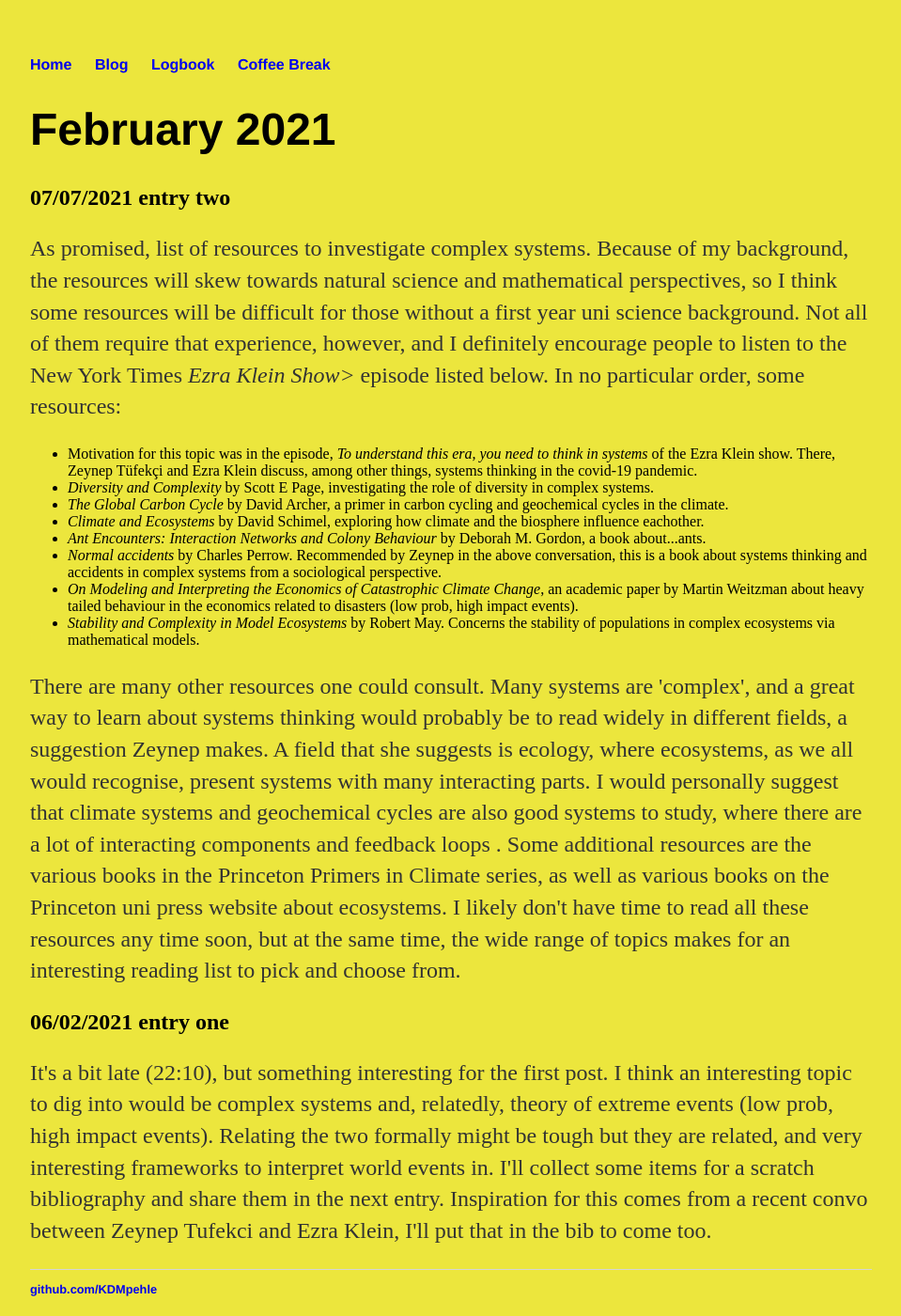
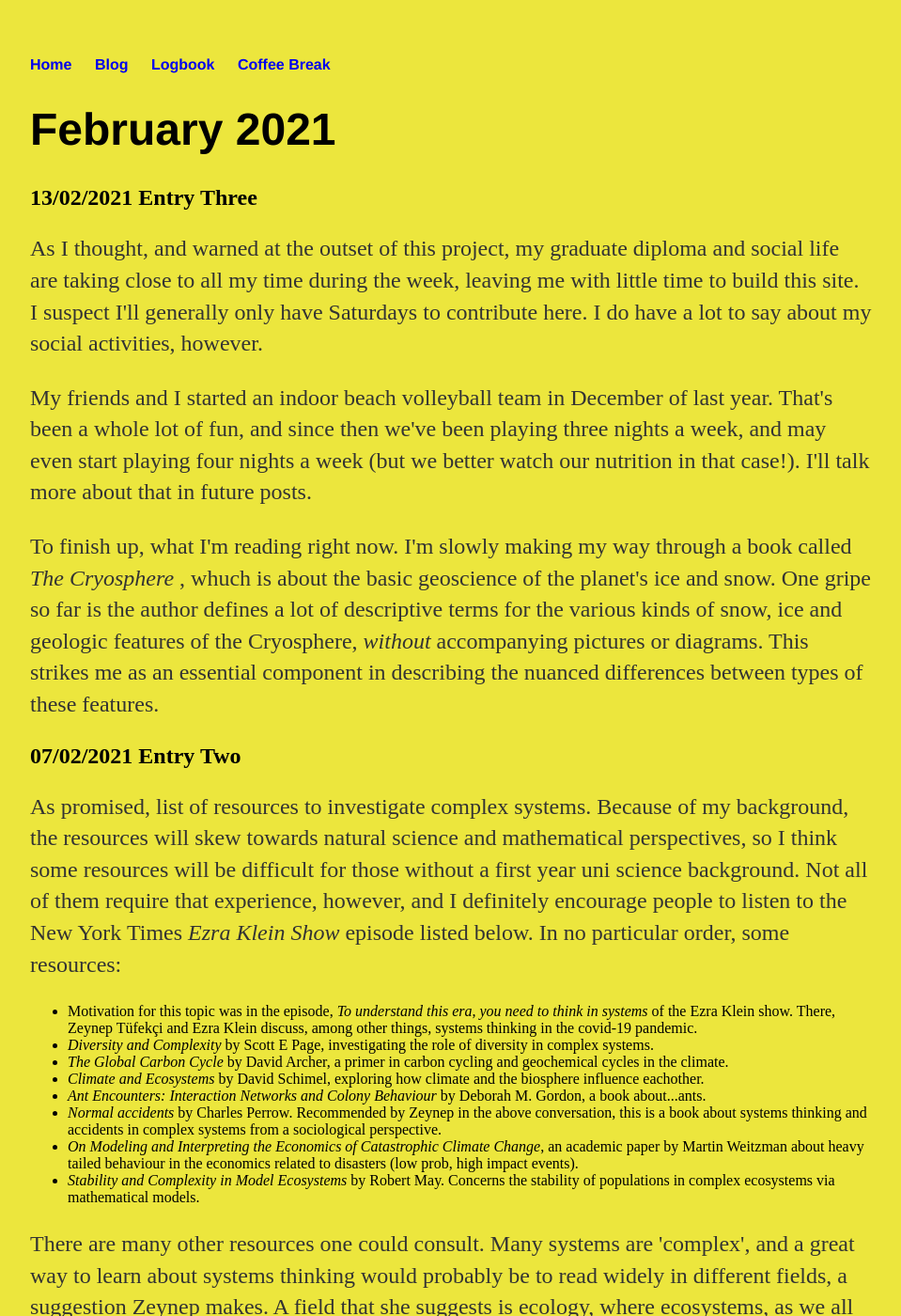
Before and after one commit to KDMpehle/KDMpehle.github.io, a Jekyll site: the page built from Logbook/_posts/2021-02-07-entry-one.md, in a window 1280 px wide and 1400 px high. Shown: the whole window at 94% size, without its empty margins (160-1119 px from the left). Built offline with Jekyll 4.4.1, drawn with Linux system fonts in a browser that asks for light colours.

Commit message:
entry three feb2021 v1

```diff
--- a/Logbook/_posts/2021-02-07-entry-one.md
+++ b/Logbook/_posts/2021-02-07-entry-one.md
@@ -3,8 +3,12 @@ layout: entry
 title: "February 2021"
 date: 2021-02-06
 ---
-<h2>07/07/2021 entry two</h2>
-<p> As promised, list of resources to investigate complex systems. Because of my background, the resources will skew towards natural science and mathematical perspectives, so I think some resources will be difficult for those without a first year uni science background. Not all of them require that experience, however, and I definitely encourage people to listen to the New York Times <i> Ezra Klein Show></i> episode listed below. In no particular order, some resources:
+<h2> 13/02/2021 Entry Three </h2>
+<p> As I thought, and warned at the outset of this project, my graduate diploma and social life are taking close to all my time during the week, leaving me with little time to build this site. I suspect I'll generally only have Saturdays to contribute here. I do have a lot to say about my social activities, however.</p>
+<p> My friends and I started an indoor  beach volleyball team in December of last year. That's been a whole lot of fun, and since then we've been playing three nights a week, and may even start playing four nights a week (but we better watch our nutrition in that case!). I'll talk more about that in future posts.</p>
+<p> To finish up, what I'm reading right now. I'm slowly making my way through a book called <i> The Cryosphere </i>, whuch is about the basic geoscience of the planet's ice and snow. One gripe so far is the author defines a lot of descriptive terms for the various kinds of snow, ice and geologic features of the Cryosphere, <i> without </i> accompanying pictures or diagrams. This strikes me as an essential component in describing the nuanced differences between types of these features. </p>
+<h2>07/02/2021 Entry Two</h2>
+<p> As promised, list of resources to investigate complex systems. Because of my background, the resources will skew towards natural science and mathematical perspectives, so I think some resources will be difficult for those without a first year uni science background. Not all of them require that experience, however, and I definitely encourage people to listen to the New York Times <i> Ezra Klein Show</i> episode listed below. In no particular order, some resources:
 <ul>
 <li> Motivation for this topic was in the episode, <i> To understand this era, you need to think in systems</i> of the Ezra Klein show. There, Zeynep T<span>&uuml;</span>fek<span>&#231;</span>i and Ezra Klein discuss, among other things, systems thinking in the covid-19 pandemic. </li>
 	<li> <i> Diversity and Complexity</i> by Scott E Page, investigating the role of diversity in complex systems. </li>
@@ -18,5 +22,5 @@ date: 2021-02-06
 </ul></p>
 <p>There are many other resources one could consult. Many systems are 'complex', and a great way to learn about systems thinking would probably be to read widely in different fields, a suggestion Zeynep makes. A field that she suggests is ecology, where ecosystems, as we all would recognise, present systems with many interacting parts. I would personally suggest that climate systems and geochemical cycles are also good systems to study, where there are a lot of interacting components and feedback loops . Some additional resources are the various books in the Princeton Primers in Climate series, as well as various books on the Princeton uni press website about ecosystems. I likely don't have time to read all these resources any time soon, but at the same time, the wide range of topics makes for an interesting reading list to pick and choose from.
 </p>
-<h2>06/02/2021 entry one </h2>
+<h2>06/02/2021 Entry One </h2>
 <p> It's a bit late (22:10), but something interesting for the first post. I think an interesting topic to dig into would be complex systems and, relatedly, theory of extreme events (low prob, high impact events). Relating the two formally might be tough but they are related, and very interesting frameworks to interpret world events in. I'll collect some items for a scratch bibliography and share them in the next entry. Inspiration for this comes from a recent convo between Zeynep Tufekci and Ezra Klein, I'll put that in the bib to come too.</p>
```
